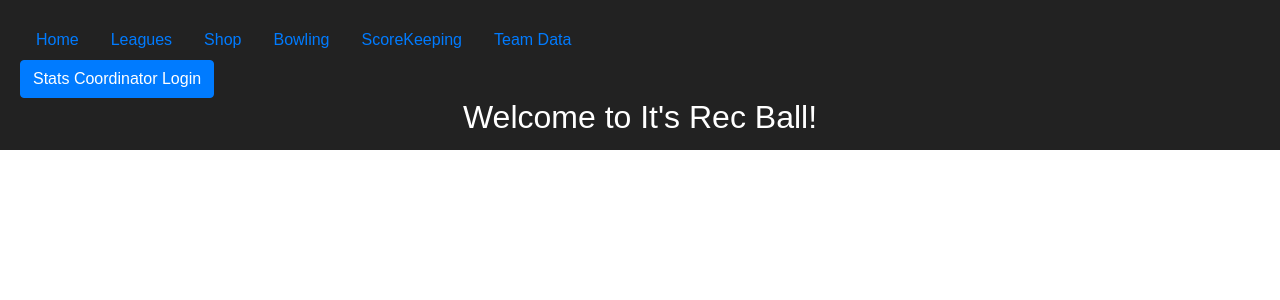
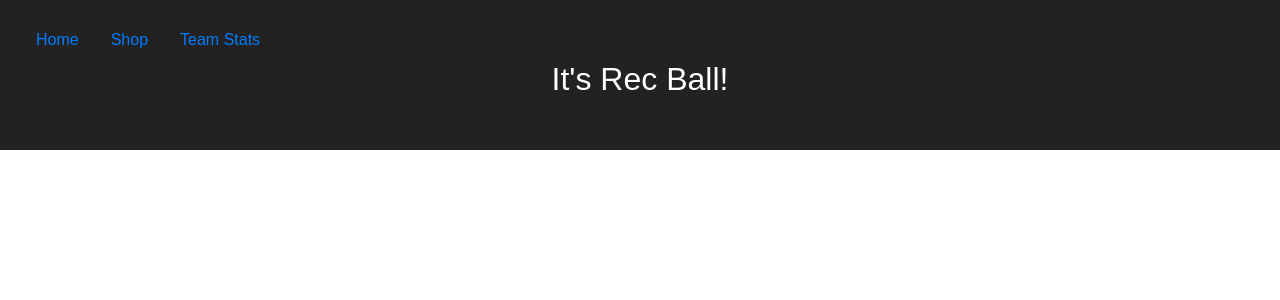
Before and after one commit to goergena/rekt, a React app: page / in a window 1280 px wide. Shown: the top 300 px of the page. Built offline with nearby package versions, Linux system fonts and the light colour scheme.

Commit message:
changed link names

```diff
--- a/src/App.js
+++ b/src/App.js
@@ -1,19 +1,13 @@
 import React, { Component } from 'react';
-import {
-  BrowserRouter as Router,
-  Route
-} from 'react-router-dom';
+import {BrowserRouter as Router, Route} from 'react-router-dom';
 import './App.css';
 import Cart from './containers/Cart';
 import ProductList from './containers/ProductList';
 import NavBar from './components/NavBar/NavBar.js';
-import ScoreKeeping from './components/StatsPage/ScoreKeeping.js';
 import TeamTable from './components/StatsPage/TeamTable.js';
-import TeamCreation from './components/LeaguePage/LeaguePage.js';
+import HomePage from './components/HomePage/HomePage';
 
-// const Home = () => (
-//   <HomePage />
-// );
+const Home = () => ( <HomePage />);
 
 const Table = () => ( <TeamTable />)
 
@@ -33,6 +27,7 @@ class App extends Component {
 
         <Router>
           <div className="App">
+            <Route exact path = "/" component={Home} />
             <Route path="/shop" component={ProductList} />
             <Route path="/scorekeeping" component={ScoreKeep} />
             <Route path ="/bowlingstats" component={Table} />
--- a/src/components/HomePage/HomePage.js
+++ b/src/components/HomePage/HomePage.js
@@ -13,72 +13,15 @@ class HomePage extends Component {
         </div>
         </div>
 
-        <div className="row homepage-sports-options">
-        {/* <div className="col-md-4">
-        <SportsOptions />
-        </div>
-        <div className="col-md-4">
-        <SportsOptions />
-        </div>
-        <div className="col-md-4">
-        <SportsOptions />
-        </div> */}
         </div>
 
 
 
-      <div className="HomePage">
-        <h2>REKT</h2>
-        <a href="/login">Login</a>
-
-        {!this.props.auth.isAuthenticated() &&
-        <div>
-         <hr/>
-            <br />
-            <button onClick={this.props.auth.login}>Login</button>
-          <hr/>
-        </div>
-        }
-        <br />
-        {this.props.auth.isAuthenticated() &&
-        <div>
-          <a href="/stats">Statistician's Portal </a>
-        </div>
-        }
-        <br />
-        <a href="/buySell">Shop</a>
-        <br />
-        <a href="/rec">Rec Coord Page </a>
-        <br />
-        <a href="/leagues/mondays">Leagues </a>
-        <br />
-        <a href="/bowling">Bowling </a>
-      </div>
-      </div>
 
 
     );
   }
 }
-// const BackgroundImage = React.createClass({
-//   componentWillMount:function(){
-//     const w = window,
-//     d = document,
-//     e = d.documentElement,
-//     g = d.getElementsByTagName('body')[0],
-//     x = w.innerWidth || e.clientWidth || g.clientWidth,
-//     y = w.innerHeight|| e.clientHeight|| g.clientHeight;
 
-//     this.setState({x:x,y:y});
-//   },
-//   render:function(){
-//     return (<div><img className='bg' src={'grass.jpg'} /></div>)
-//   }
-// });
-
-// ReactDOM.render(
-//   <BackgroundImage/>,
-//   document.getElementById('app')
-// );
 
 export default HomePage;
--- a/src/components/NavBar/NavBar.js
+++ b/src/components/NavBar/NavBar.js
@@ -11,26 +11,15 @@ export default class NavBar extends React.Component {
             <NavLink href="/">Home</NavLink>
           </NavItem>
           <NavItem>
-            <NavLink href="/rec">Leagues</NavLink>
+            <NavLink href="/shop">Shop</NavLink>
           </NavItem>
           <NavItem>
-            <NavLink href="/productlist">Shop</NavLink>
-          </NavItem>
-          <NavItem>
-            <NavLink href="/bowling">Bowling</NavLink>
-          </NavItem>
-          <NavItem>
-            <NavLink href="/scorekeeping">ScoreKeeping</NavLink>
-          </NavItem>
-          <NavItem>
-            <NavLink href="/teamtable">Team Data</NavLink>
+            <NavLink href="/teamtable">Team Stats</NavLink>
           </NavItem>
         </Nav>
 
-        <Nav>
-            <Button color="primary" >Stats Coordinator Login</Button>
-        </Nav>
-        <h2>Welcome to It's Rec Ball!</h2>
+
+        <h2>It's Rec Ball!</h2>
       </div>
     );
   }
--- a/src/components/StatsPage/TeamTable.js
+++ b/src/components/StatsPage/TeamTable.js
@@ -1,5 +1,6 @@
 import React from 'react';
 import API from '../../utils/API';
+import './teamtable.css';
 import ModalAddPlayer from './ModalAddPlayer';
 import ModalAddTeam from './ModalAddTeam';
 
```
Also changed, not shown: src/components/StatsPage/teamtable.css (added).
